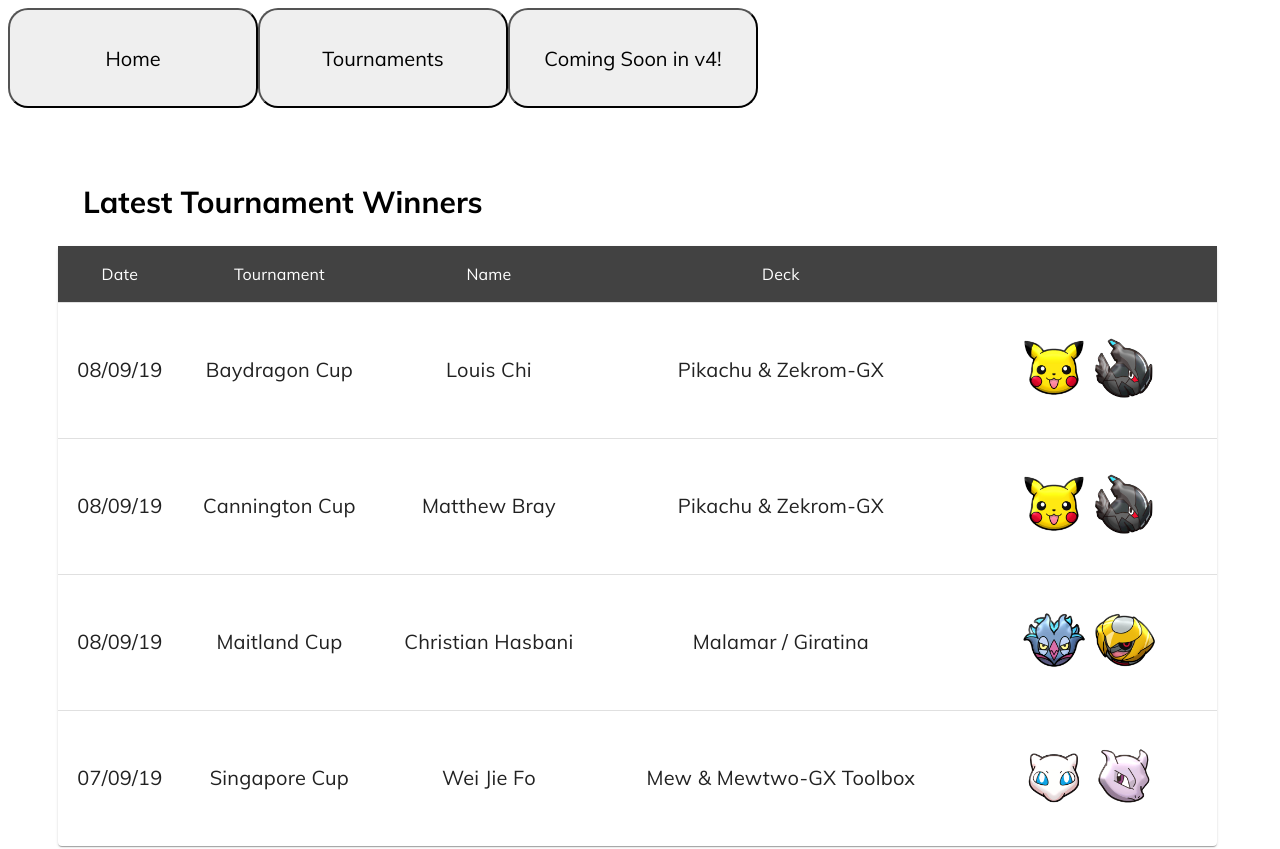
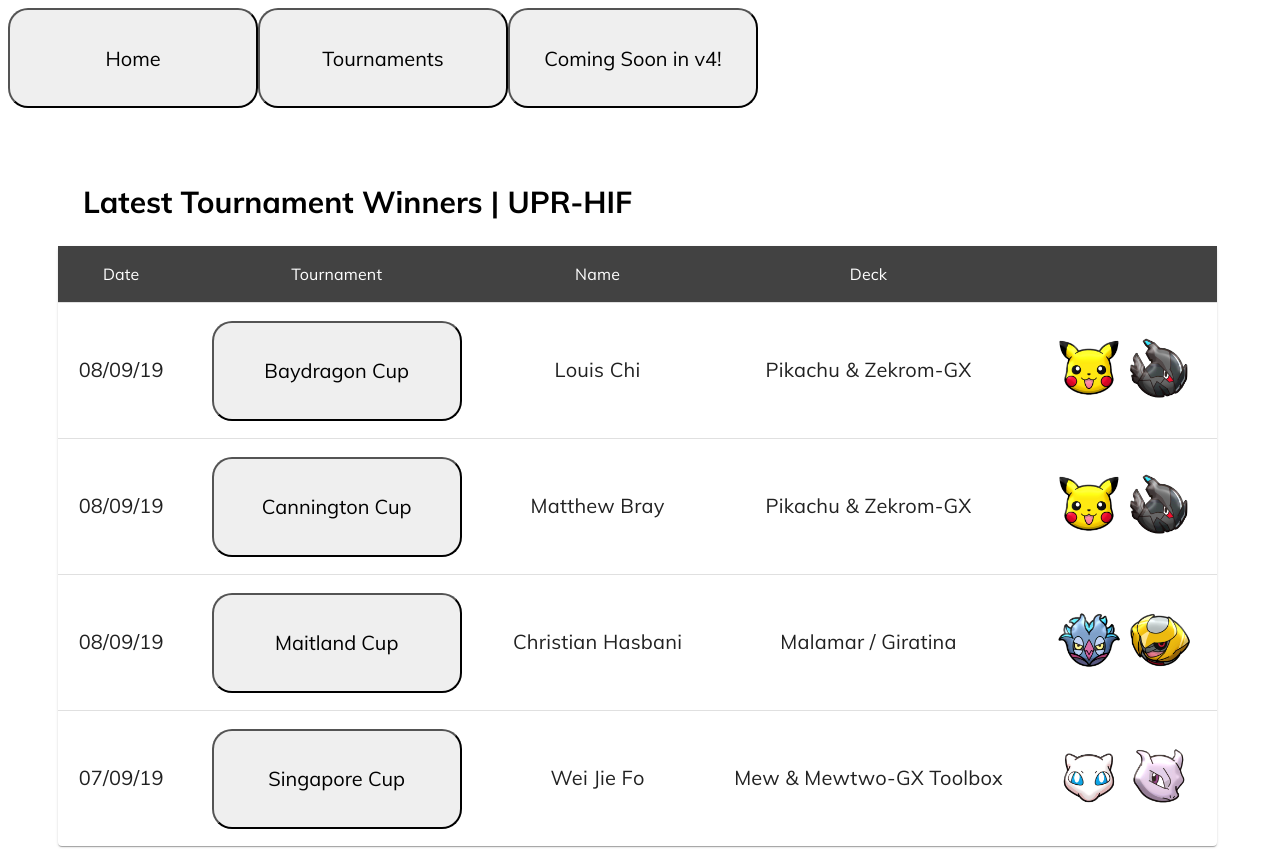
Before and after one commit to LiberoHS/champions-festival-old, a React (Create React App) app: page / in a window 1280 px wide. Shown: the top 849 px of the page. Built offline with nearby package versions, Linux system fonts and the light colour scheme; no server answers.

Commit message:
v2.4.1 cleaned up home page and fixed functionalities

```diff
--- a/src/App.js
+++ b/src/App.js
@@ -181,6 +181,7 @@ class App extends React.Component {
                 <Grid>
                     {/* WIP */}
                     {show === 'home' && <HomeMenu
+                    setCurrentTournament={this.setCurrentTournament}
                     tournaments={tournamentList}
                     decks={decks}/>}
                 </Grid>
--- a/src/components/HomeMenu.js
+++ b/src/components/HomeMenu.js
@@ -31,7 +31,7 @@ const text = {
     padding: '10px'
 }
 
-const HomeMenu = ({ tournaments, decks }) => {
+const HomeMenu = ({ setCurrentTournament, tournaments, decks }) => {
     function compareDecks(target) {
         for (var i = 0; i < decks.length; i++) {
             if (decks[i].archetype === target.deck) {
@@ -54,11 +54,15 @@ const HomeMenu = ({ tournaments, decks }) => {
 
     const classes = useStyles();
 
+    var currFormat = tournaments.filter((tournament, key) => {
+        return (tournament.format === 'UPR-HIF');
+    });
+
     return (
         <Grid>
             <Grid container>
                 <Grid item xs={11} style={tableGrid}>
-                    <h2 style={text}>Latest Tournament Winners</h2>
+                    <h2 style={text}>Latest Tournament Winners | {tournaments[0].format}</h2>
                     <Paper className={classes.root}>
                         <div className={classes.tableWrapper}>
                             <Table>
@@ -72,7 +76,7 @@ const HomeMenu = ({ tournaments, decks }) => {
                                     </TableRow>
                                 </TableHead>
                                 <TableBody>
-                                {tournaments.map((tournament, key) => {
+                                {currFormat.map((tournament, key) => {
                                     var search = compareDecks(tournament.standings[0]);
                                     if (search.hasOwnProperty('thumbnails')) {
                                         var sprites = search.thumbnails.map((img, key) => {
@@ -82,7 +86,9 @@ const HomeMenu = ({ tournaments, decks }) => {
                                     return(
                                     <TableRow key={key}>
                                         <TableCell align="center" style={cellStyle}>{tournament.date}</TableCell>
-                                        <TableCell align="center" style={cellStyle}>{tournament.name}</TableCell>
+                                        <TableCell component="th" align="center">
+                                            <button onClick={() => setCurrentTournament(tournament)}>{tournament.name}</button>
+                                        </TableCell>
                                         <TableCell align="center" style={cellStyle}>{tournament.standings[0].name}</TableCell>
                                         <TableCell align="center" style={cellStyle}>{tournament.standings[0].deck}</TableCell>
                                         <TableCell align="center">
```
